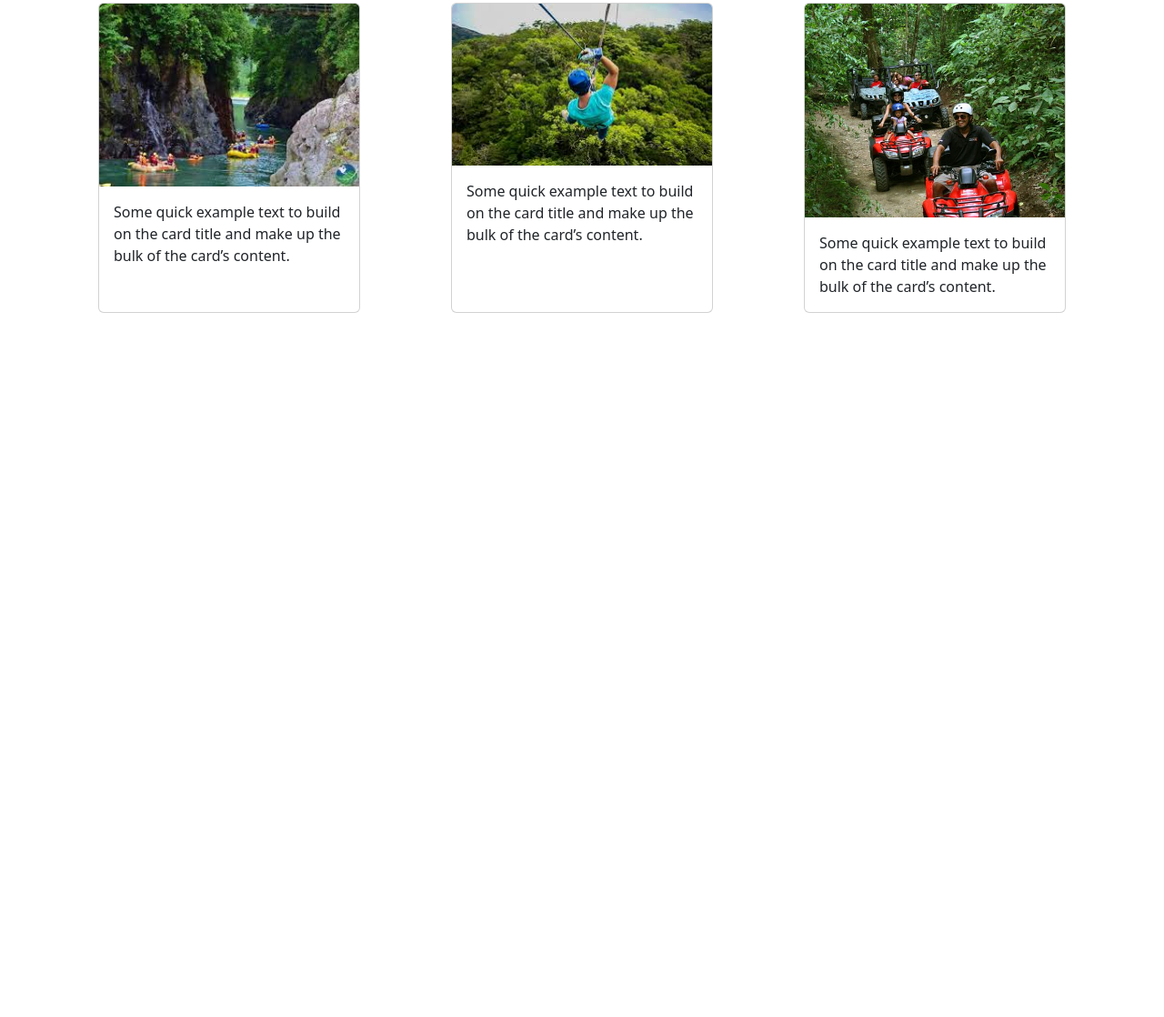
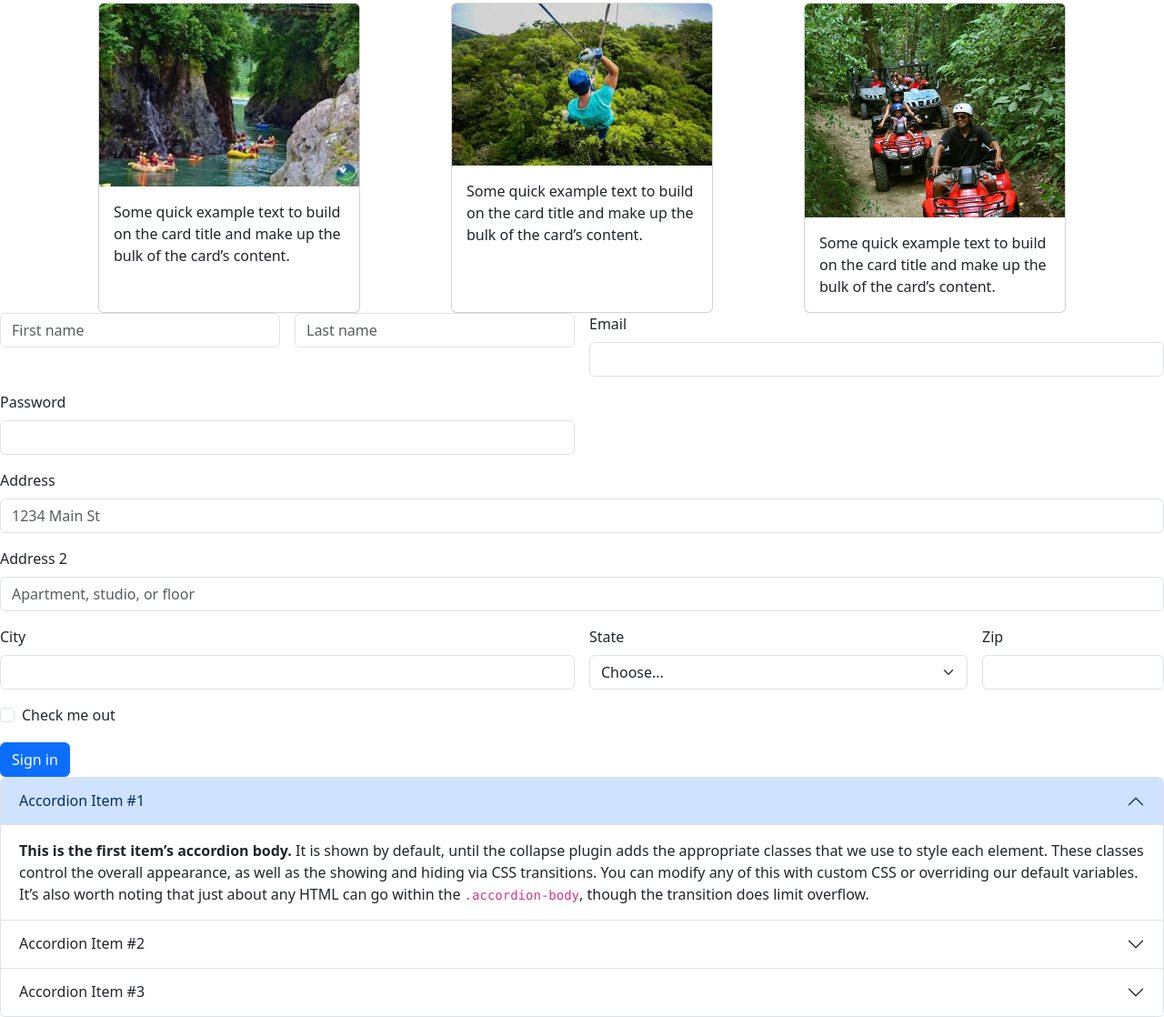
Before and after one commit to thay04alvarado-a11y/skyadventure, a plain HTML site: page index.html in a window 1280 px wide. Shown: the part 797-1915 px from the top of the page at 91% size. Before the commit the page ends 1141 px from the top, so only its background shows below. Drawn offline with nearby package versions, Linux system fonts and the light colour scheme.

Commit message:
Se agrego un acordeon en el html

```diff
--- a/index.html
+++ b/index.html
@@ -86,6 +86,97 @@
         </div>
     </section>
 
+    <form class="row g-3">
+        <div class="col">
+            <input type="text" class="form-control" placeholder="First name" aria-label="First name">
+        </div>
+        <div class="col">
+            <input type="text" class="form-control" placeholder="Last name" aria-label="Last name">
+        </div>
+
+        <div class="col-md-6">
+            <label for="inputEmail4" class="form-label">Email</label>
+            <input type="email" class="form-control" id="inputEmail4">
+        </div>
+        <div class="col-md-6">
+            <label for="inputPassword4" class="form-label">Password</label>
+            <input type="password" class="form-control" id="inputPassword4">
+        </div>
+        <div class="col-12">
+            <label for="inputAddress" class="form-label">Address</label>
+            <input type="text" class="form-control" id="inputAddress" placeholder="1234 Main St">
+        </div>
+        <div class="col-12">
+            <label for="inputAddress2" class="form-label">Address 2</label>
+            <input type="text" class="form-control" id="inputAddress2" placeholder="Apartment, studio, or floor">
+        </div>
+        <div class="col-md-6">
+            <label for="inputCity" class="form-label">City</label>
+            <input type="text" class="form-control" id="inputCity">
+        </div>
+        <div class="col-md-4">
+            <label for="inputState" class="form-label">State</label>
+            <select id="inputState" class="form-select">
+            <option selected>Choose...</option>
+            <option>...</option>
+            </select>
+        </div>
+        <div class="col-md-2">
+            <label for="inputZip" class="form-label">Zip</label>
+            <input type="text" class="form-control" id="inputZip">
+        </div>
+        <div class="col-12">
+            <div class="form-check">
+            <input class="form-check-input" type="checkbox" id="gridCheck">
+            <label class="form-check-label" for="gridCheck">
+                Check me out
+            </label>
+            </div>
+        </div>
+        <div class="col-12">
+            <button type="submit" class="btn btn-primary">Sign in</button>
+        </div>
+    </form>
+
+
+    <div class="accordion" id="accordionExample">
+        <div class="accordion-item">
+            <h2 class="accordion-header">
+            <button class="accordion-button" type="button" data-bs-toggle="collapse" data-bs-target="#collapseOne" aria-expanded="true" aria-controls="collapseOne">
+                Accordion Item #1
+            </button>
+            </h2>
+            <div id="collapseOne" class="accordion-collapse collapse show" data-bs-parent="#accordionExample">
+            <div class="accordion-body">
+                <strong>This is the first item’s accordion body.</strong> It is shown by default, until the collapse plugin adds the appropriate classes that we use to style each element. These classes control the overall appearance, as well as the showing and hiding via CSS transitions. You can modify any of this with custom CSS or overriding our default variables. It’s also worth noting that just about any HTML can go within the <code>.accordion-body</code>, though the transition does limit overflow.
+            </div>
+            </div>
+        </div>
+        <div class="accordion-item">
+            <h2 class="accordion-header">
+            <button class="accordion-button collapsed" type="button" data-bs-toggle="collapse" data-bs-target="#collapseTwo" aria-expanded="false" aria-controls="collapseTwo">
+                Accordion Item #2
+            </button>
+            </h2>
+            <div id="collapseTwo" class="accordion-collapse collapse" data-bs-parent="#accordionExample">
+            <div class="accordion-body">
+                <strong>This is the second item’s accordion body.</strong> It is hidden by default, until the collapse plugin adds the appropriate classes that we use to style each element. These classes control the overall appearance, as well as the showing and hiding via CSS transitions. You can modify any of this with custom CSS or overriding our default variables. It’s also worth noting that just about any HTML can go within the <code>.accordion-body</code>, though the transition does limit overflow.
+            </div>
+            </div>
+        </div>
+        <div class="accordion-item">
+            <h2 class="accordion-header">
+            <button class="accordion-button collapsed" type="button" data-bs-toggle="collapse" data-bs-target="#collapseThree" aria-expanded="false" aria-controls="collapseThree">
+                Accordion Item #3
+            </button>
+            </h2>
+            <div id="collapseThree" class="accordion-collapse collapse" data-bs-parent="#accordionExample">
+            <div class="accordion-body">
+                <strong>This is the third item’s accordion body.</strong> It is hidden by default, until the collapse plugin adds the appropriate classes that we use to style each element. These classes control the overall appearance, as well as the showing and hiding via CSS transitions. You can modify any of this with custom CSS or overriding our default variables. It’s also worth noting that just about any HTML can go within the <code>.accordion-body</code>, though the transition does limit overflow.
+            </div>
+            </div>
+        </div>
+    </div>
 
 
     <script src="assets/js/app.js"></script>
```
